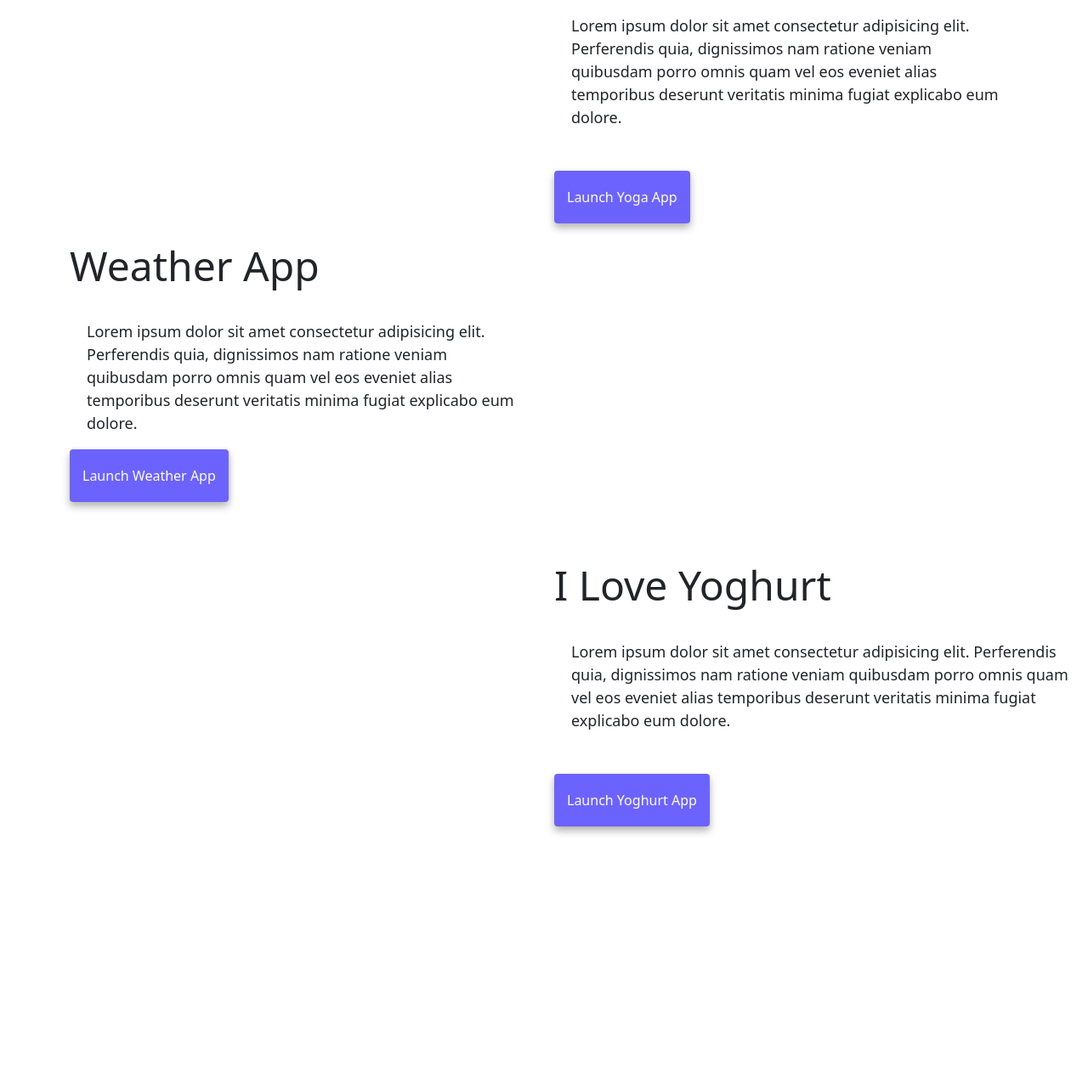
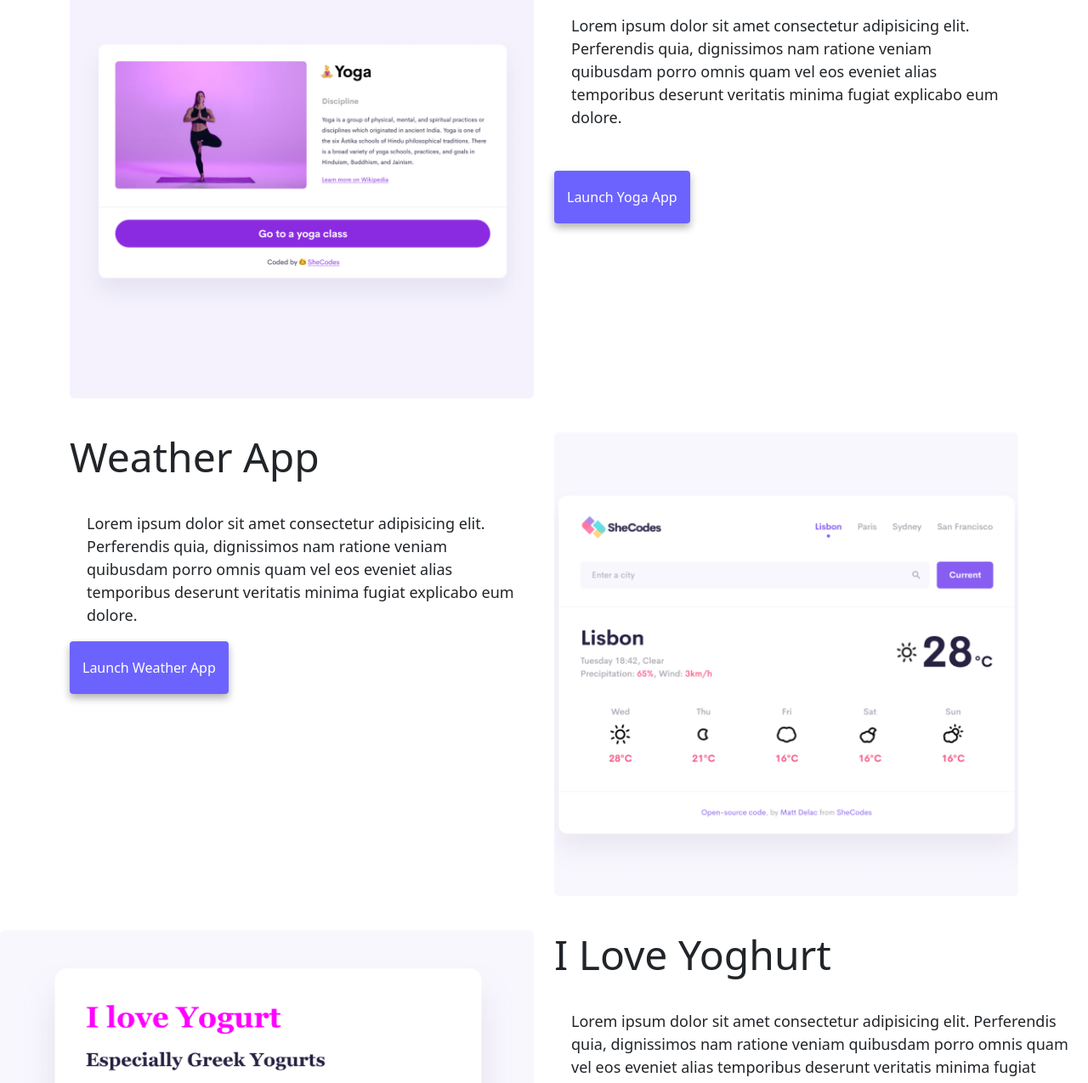
Before and after one commit to Drtopetmi/front-developer, a plain HTML site: page index.html in a window 1280 px wide. Shown: the part 562-1837 px from the top of the page at 85% size. Before the commit the page ends 1576 px from the top, so only its background shows below. Drawn offline with nearby package versions, Linux system fonts and the light colour scheme.

Commit message:
Update index.html
made some adjustment

```diff
--- a/index.html
+++ b/index.html
@@ -62,7 +62,7 @@
         <div class="col-md-6">
           <img
             src="images/yoga.png"
-            class="img-fluid d-block d-sm-none rounded"
+            class="img-fluid rounded d-none d-sm-block"
           />
         </div>
         <div class="col-md-6">
@@ -94,7 +94,7 @@
         <div class="col-md-6">
           <img
             src="images/weather.png"
-            class="img-fluid d-block d-sm-none rounded"
+            class="img-fluid rounded d-none d-sm-block"
           />
         </div>
       </div>
@@ -103,7 +103,7 @@
       <div class="col-md-6">
         <img
           src="/images/Yoghurt.png"
-          class="img-fluid d-block d-sm-none rounded"
+          class="img-fluid rounded d-none d-sm-block"
         />
       </div>
       <div class="col-md-6">
```
